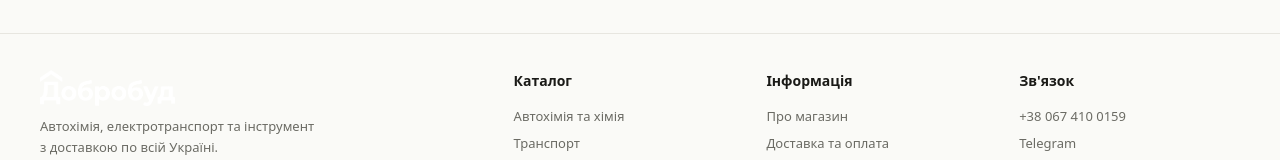
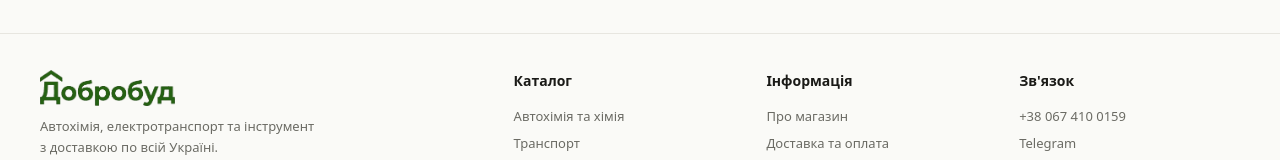
Before and after one commit to toxa8949-cmd/Dobrobud, a Next.js app: page / in a window 1280 px wide. Shown: the part 772-932 px from the top of the page. Built offline with nearby package versions, Linux system fonts and the light colour scheme; no server answers; the database is empty.

Commit message:
Add files via upload

```diff
--- a/app/globals.css
+++ b/app/globals.css
@@ -1357,6 +1357,8 @@ img { max-width: 100%; height: auto; }
 
 /* ── Лого-зображення ── */
 .logo-img { height: 38px; width: auto; display: block; }
+.logo { align-self: center; }
+.header-nav { align-items: center; }
 .footer-logo-img { height: 36px; width: auto; display: block; }
 @media (max-width: 768px) {
   .logo-img { height: 32px; }
--- a/app/layout.tsx
+++ b/app/layout.tsx
@@ -27,7 +27,7 @@ export default function RootLayout({ children }: { children: React.ReactNode })
               <div>
                 <div className="footer-logo">
                   {/* eslint-disable-next-line @next/next/no-img-element */}
-                  <img src="/logo-white.png" alt="Добробуд" className="footer-logo-img" />
+                  <img src="/logo.png" alt="Добробуд" className="footer-logo-img" />
                 </div>
                 <p>Автохімія, електротранспорт та інструмент з доставкою по всій Україні.</p>
               </div>
```
